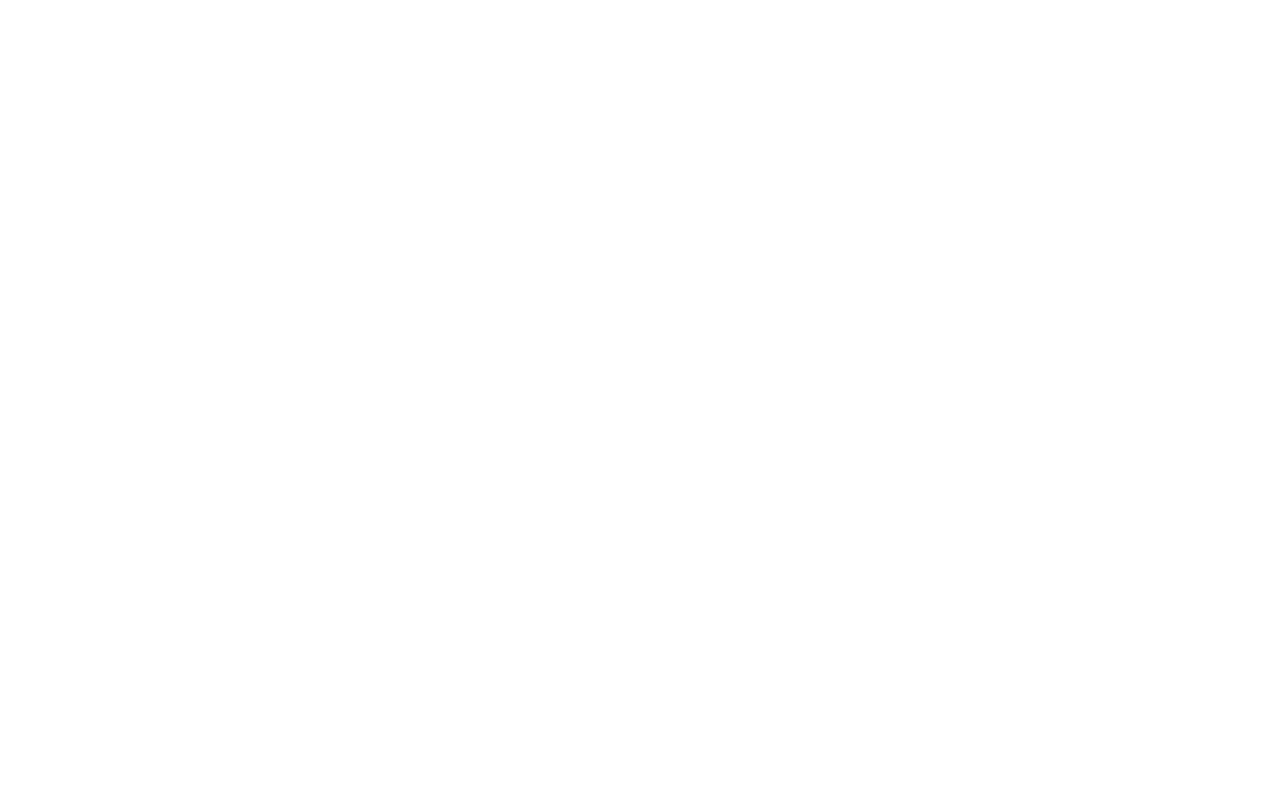
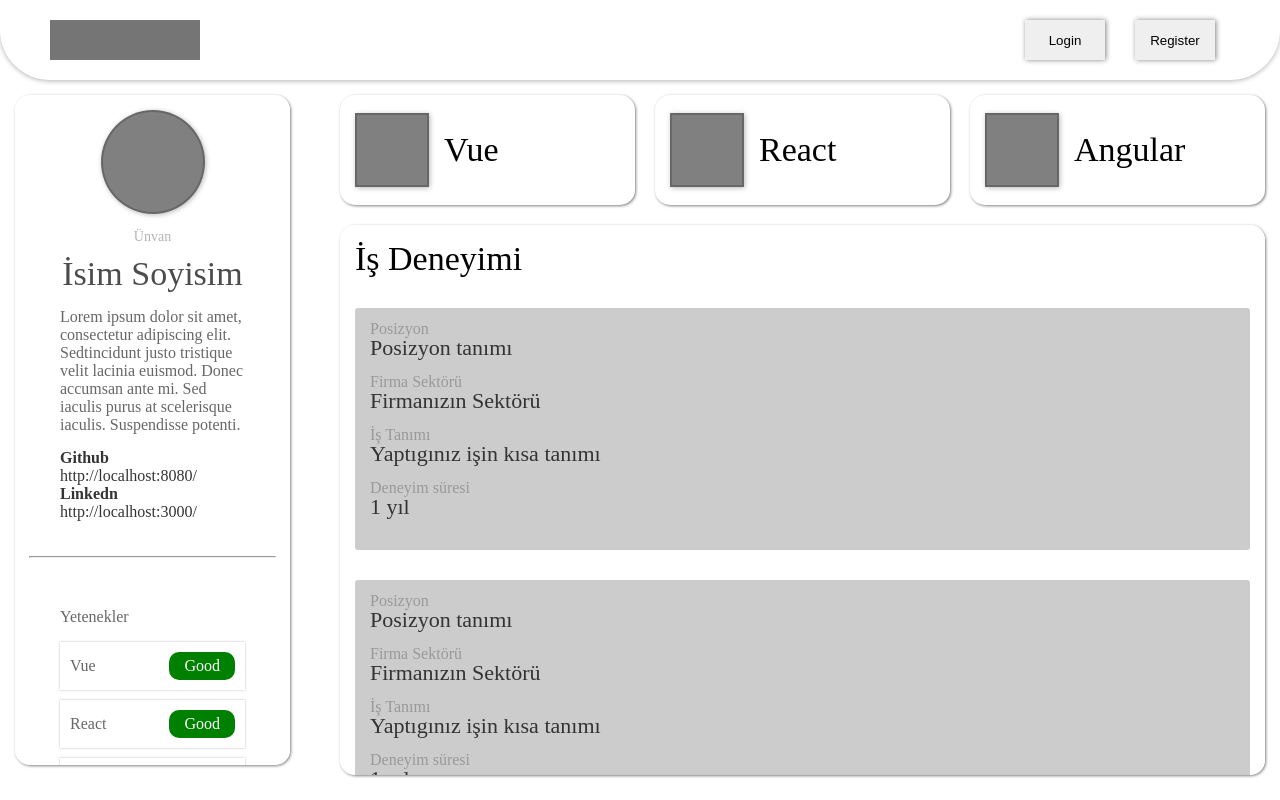
Before and after one commit to devnotcom/devnot-mentor-front-end, a Vue app: page /Profile in a window 1280 px wide. Built offline with nearby package versions, Linux system fonts and the light colour scheme.

Commit message:
profil sayfası yerleşim yapısı

```diff
--- a/src/router/modules/base.js
+++ b/src/router/modules/base.js
@@ -1,15 +1,20 @@
-import Layout from "../../layout/index.vue"
+import Layout from "../../layout/index.vue";
 const base = {
-    path : "/",
-    name : "Home",
-    component : Layout,
-    children :[
-        {
-            path : "",
-            name : "",
-            component : () => import("../../views/Home.vue")
-        }
-    ]
-}
+  path: "/",
+  name: "Home",
+  component: Layout,
+  children: [
+    {
+      path: "",
+      name: "",
+      component: () => import("../../views/Home.vue"),
+    },
+    {
+      path: "Profile",
+      name: "Profile",
+      component: () => import("../../views/Profile.vue"),
+    },
+  ],
+};
 
 export default base;
--- a/src/router/modules/userAction.js
+++ b/src/router/modules/userAction.js
@@ -19,6 +19,7 @@
             name : "MentorRegister",
             component : () => import("../../views/MentorRegister.vue")
         }
+
     ]
 }
 
--- /dev/null
+++ b/src/views/Profile.vue
@@ -0,0 +1,274 @@
+<template>
+  <div class="">
+    <div class="row" style="height:90vh;">
+      <div class="col-md-3" style="padding:15px">
+        <div class="profile-card">
+          <div class="avatar-wrapper">
+            <div class="avatar"></div>
+            <div class="title-text">{{ userInfo.title }}</div>
+            <div class="name-text">{{ userInfo.fullName }}</div>
+            <div class="description-text">{{ userInfo.description }}</div>
+            <div class="social-wrapper">
+              <div
+                v-for="(item, index) in userInfo.social"
+                :key="index"
+                class="social-text"
+              >
+                <span> {{ item.key }} </span> {{ item.value }}
+              </div>
+            </div>
+            <hr style="width:100%; margin:35px 0px" />
+            <div class="skills">
+              <div class="skills-text">Yetenekler</div>
+              <ul class="skill-list">
+                <li
+                  v-for="(item, index) in userInfo.skills"
+                  :key="index"
+                  class="skill-list-item"
+                >
+                  <span class="skill-list-item-text">
+                    {{ item.name }}
+                  </span>
+                  <span class="skill-list-item-badge">{{ item.rate }}</span>
+                </li>
+              </ul>
+            </div>
+          </div>
+        </div>
+      </div>
+      <div class="col-md-9" style="padding:15px">
+        <div class="row">
+          <div
+            v-for="(item, index) in userInfo.bestSkills"
+            :key="index"
+            class="col-md-4"
+          >
+            <div class="best-skill-card">
+              <div class="best-skill-avatar"></div>
+              <div class="best-skill-desc">
+                <div class="best-skill-item-title">
+                  {{ item.name }}
+                </div>
+              </div>
+            </div>
+          </div>
+          <div class="col-md-12">
+            <div class="experience-skill-card">
+              <div class="best-skill-item-title">
+                İş Deneyimi
+              </div>
+              <div class="experience-wrapper">
+                <div class="experience-group">
+                  <div class="experience-title">Posizyon</div>
+                  <div class="experience-text">Posizyon tanımı</div>
+                </div>
+                <div class="experience-group">
+                  <div class="experience-title">Firma Sektörü</div>
+                  <div class="experience-text">Firmanızın Sektörü</div>
+                </div>
+                <div class="experience-group">
+                  <div class="experience-title">İş Tanımı</div>
+                  <div class="experience-text">Yaptıgınız işin kısa tanımı</div>
+                </div>
+                <div class="experience-group">
+                  <div class="experience-title">Deneyim süresi</div>
+                  <div class="experience-text">1 yıl</div>
+                </div>
+              </div>
+              <div class="experience-wrapper">
+                <div class="experience-group">
+                  <div class="experience-title">Posizyon</div>
+                  <div class="experience-text">Posizyon tanımı</div>
+                </div>
+                <div class="experience-group">
+                  <div class="experience-title">Firma Sektörü</div>
+                  <div class="experience-text">Firmanızın Sektörü</div>
+                </div>
+                <div class="experience-group">
+                  <div class="experience-title">İş Tanımı</div>
+                  <div class="experience-text">Yaptıgınız işin kısa tanımı</div>
+                </div>
+                <div class="experience-group">
+                  <div class="experience-title">Deneyim süresi</div>
+                  <div class="experience-text">1 yıl</div>
+                </div>
+              </div>
+            </div>
+          </div>
+        </div>
+      </div>
+    </div>
+  </div>
+</template>
+
+<script>
+export default {
+  data() {
+    return {
+      userInfo: {
+        id: 1,
+        title: "Ünvan",
+        fullName: "İsim Soyisim",
+        description:
+          "Lorem ipsum dolor sit amet, consectetur adipiscing elit. Sedtincidunt justo tristique velit lacinia euismod. Donec accumsan ante mi. Sed iaculis purus at scelerisque iaculis. Suspendisse potenti.",
+        social: [
+          { key: "Github", value: "http://localhost:8080/" },
+          { key: "Linkedn", value: "http://localhost:3000/" },
+        ],
+        skills: [
+          { name: "Vue", rate: "Good" },
+          { name: "React", rate: "Good" },
+          { name: "React Native", rate: "Good" },
+          { name: "Angular", rate: "Good" },
+          { name: ".NET MVC", rate: "Good" },
+        ],
+        bestSkills: [{ name: "Vue" }, { name: "React" }, { name: "Angular" }],
+      },
+    };
+  },
+};
+</script>
+
+<style scoped>
+.experience-group {
+  margin-bottom: 15px;
+}
+.experience-wrapper {
+  margin: 30px 0px;
+  background-color: rgba(0, 0, 0, 0.2);
+  padding: 15px;
+  border-radius: 3px;
+}
+.experience-title {
+  font-size: 16px;
+  color: #999;
+  display: block;
+  line-height: 12px;
+}
+.experience-text {
+  font-family: Rubik-Medium;
+  font-weight: 400;
+  font-size: 22px;
+  color: #333;
+  word-wrap: break-word;
+  display: block;
+}
+.best-skill-desc {
+  margin: 0px 15px;
+}
+.best-skill-item-title {
+  font-size: 34px;
+}
+.social-text span {
+  width: 150px;
+  font-weight: 600;
+}
+.social-wrapper {
+  margin-top: 15px;
+  text-align: left;
+  width: 100%;
+  padding: 0px 30px;
+  box-sizing: border-box;
+  color: rgba(0, 0, 0, 0.8);
+}
+.skill-list-item-badge {
+  background-color: green;
+  border-radius: 10px;
+  padding: 5px 15px;
+  color: #fff;
+  height: fit-content;
+}
+.skills {
+  width: 100%;
+  padding: 15px 30px;
+  box-sizing: border-box;
+  color: rgba(0, 0, 0, 0.6);
+}
+.skill-text {
+  width: fit-content;
+  border-bottom: 1px solid rgba(0, 0, 0, 0.4);
+}
+.skill-list {
+  text-align: left;
+  list-style: none;
+  padding: 0;
+}
+.skill-list-item {
+  box-shadow: 0px 0px 2px 0px rgba(0, 0, 0, 0.3);
+  padding: 10px 10px 10px 10px;
+  margin: 10px 0px;
+  display: flex;
+  justify-content: space-between;
+  align-items: center;
+}
+.skill-list-item-text {
+  display: flex;
+  align-items: center;
+}
+.title-text {
+  margin-top: 15px;
+  font-size: 14px;
+  color: rgba(0, 0, 0, 0.3);
+  padding: 0px 30px;
+}
+.description-text {
+  margin-top: 15px;
+  font-size: 16px;
+  color: rgba(0, 0, 0, 0.6);
+  padding: 0px 30px;
+}
+.name-text {
+  padding: 0px 30px;
+
+  margin-top: 10px;
+  font-size: 34px;
+  color: rgba(0, 0, 0, 0.7);
+}
+.profile-card {
+  background-color: #fff;
+  box-shadow: 1px 1px 3px 0px grey;
+  border-radius: 15px;
+  padding: 15px;
+  height: 80vh;
+  overflow: auto;
+}
+.best-skill-card {
+  background-color: #fff;
+  box-shadow: 1px 1px 3px 0px grey;
+  border-radius: 15px;
+  padding: 15px;
+  height: 10vh;
+  overflow: auto;
+  display: flex;
+  align-items: center;
+}
+.experience-skill-card {
+  background-color: #fff;
+  box-shadow: 1px 1px 3px 0px grey;
+  border-radius: 15px;
+  padding: 15px;
+  height: 65vh;
+  overflow: auto;
+}
+.avatar-wrapper {
+  display: flex;
+  align-items: center;
+  justify-content: center;
+  flex-flow: column;
+}
+.avatar {
+  height: 100px;
+  width: 100px;
+  background-color: grey;
+  border-radius: 50%;
+  box-shadow: 1px 1px 5px 0px rgb(187, 186, 186);
+  border: 2px solid rgba(0, 0, 0, 0.2);
+}
+.best-skill-avatar {
+  height: 70px;
+  width: 70px;
+  background-color: grey;
+  box-shadow: 1px 1px 5px 0px rgb(187, 186, 186);
+  border: 2px solid rgba(0, 0, 0, 0.2);
+}
+</style>
```
